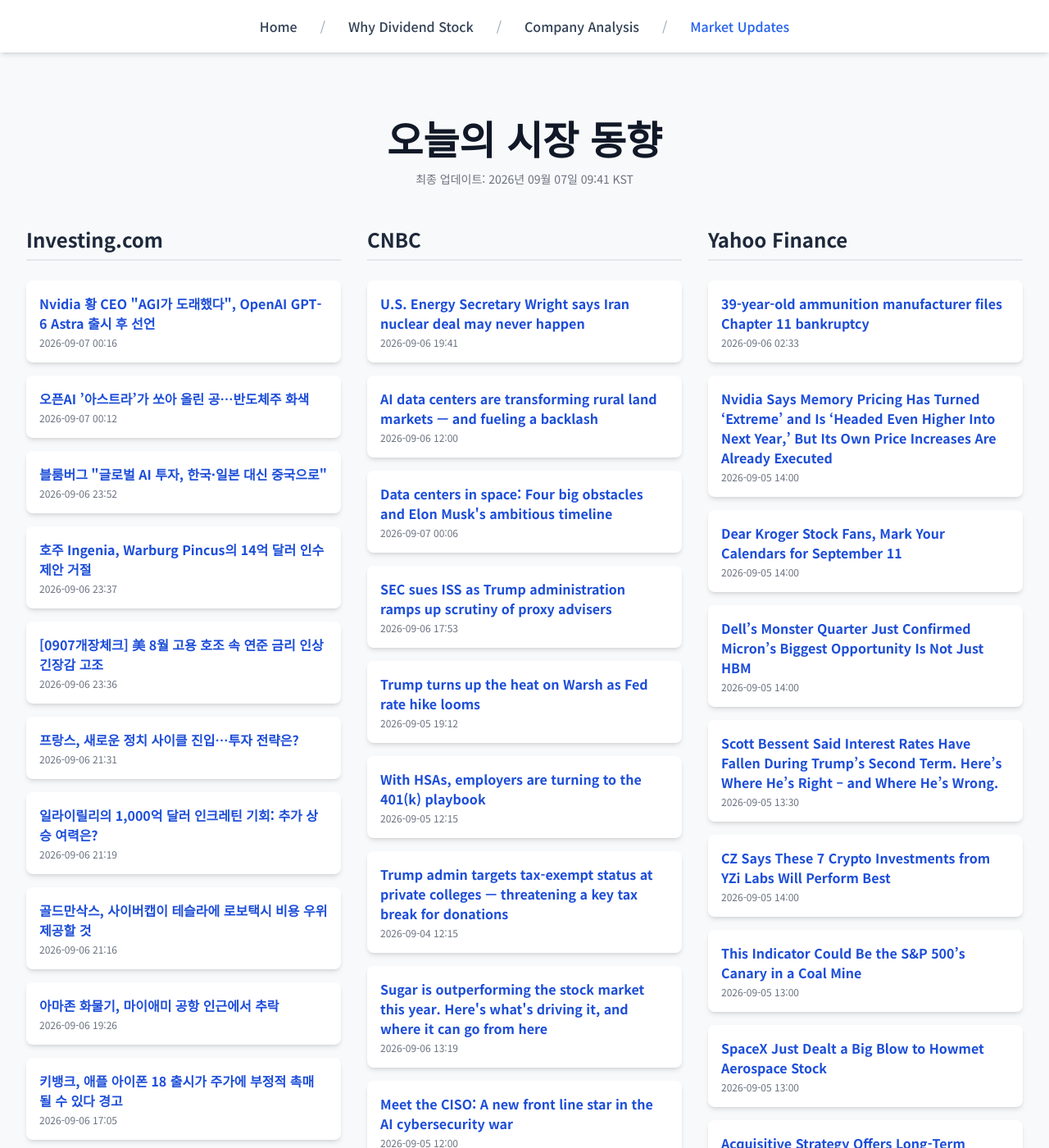
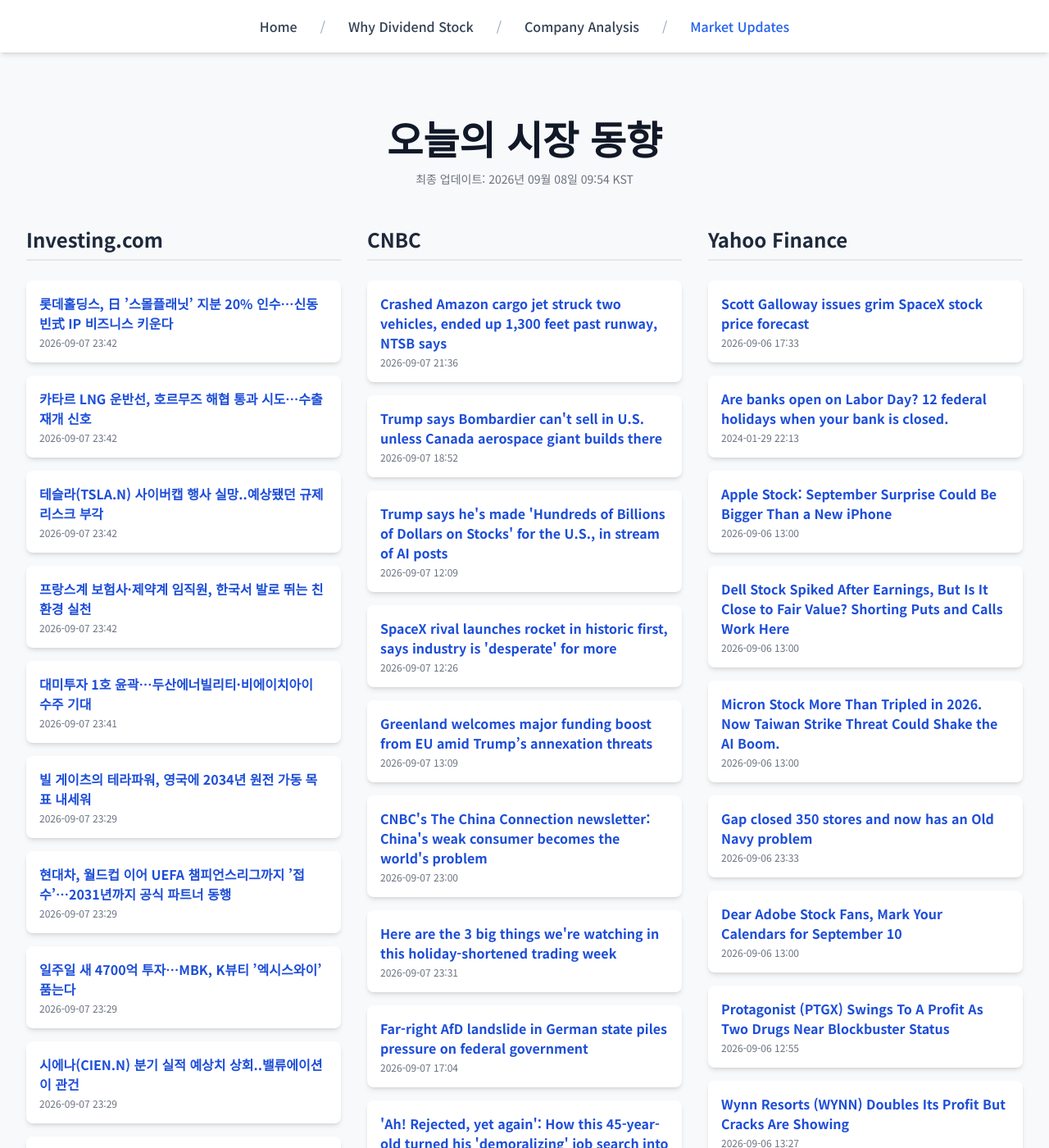
Before and after one commit to Kay-Hwang/my-company-analysis, a Jekyll site: the page built from market-updates.html, in a window 1280 px wide and 1400 px high. Shown: the whole window at 82% size. Built offline with Jekyll 4.4.1, drawn with Linux system fonts in a browser that asks for light colours; nearby versions of some CDN libraries; a script that is not in the unit is left out; some of the changed text lies outside the part shown.

Commit message:
Update daily data

```diff
--- a/_data/latest_data.json
+++ b/_data/latest_data.json
@@ -1,190 +1,190 @@
 {
-  "lastUpdated": "2026년 09월 07일 09:41 KST",
+  "lastUpdated": "2026년 09월 08일 09:54 KST",
   "news": {
     "investing": [
       {
-        "title": "Nvidia 황 CEO \"AGI가 도래했다\", OpenAI GPT-6 Astra 출시 후 선언",
-        "link": "https://kr.investing.com/news/stock-market-news/article-2085553",
-        "pubDate": "2026-09-07 00:16:58",
-        "summary": "Nvidia 황 CEO \"AGI가 도래했다\", OpenAI GPT-6 Astra 출시 후 선언"
+        "title": "롯데홀딩스, 日 ’스몰플래닛’ 지분 20% 인수…신동빈式 IP 비즈니스 키운다",
+        "link": "https://kr.investing.com/news/stock-market-news/article-2085948",
+        "pubDate": "2026-09-07 23:42:44",
+        "summary": "롯데홀딩스, 日 ’스몰플래닛’ 지분 20% 인수…신동빈式 IP 비즈니스 키운다"
       },
       {
-        "title": "오픈AI ’아스트라’가 쏘아 올린 공…반도체주 화색",
-        "link": "https://kr.investing.com/news/stock-market-news/article-2085551",
-        "pubDate": "2026-09-07 00:12:13",
-        "summary": "오픈AI ’아스트라’가 쏘아 올린 공…반도체주 화색"
+        "title": "카타르 LNG 운반선, 호르무즈 해협 통과 시도…수출 재개 신호",
+        "link": "https://kr.investing.com/news/stock-market-news/article-2085947",
+        "pubDate": "2026-09-07 23:42:42",
+        "summary": "카타르 LNG 운반선, 호르무즈 해협 통과 시도…수출 재개 신호"
       },
       {
-        "title": "블룸버그 \"글로벌 AI 투자, 한국·일본 대신 중국으로\"",
-        "link": "https://kr.investing.com/news/stock-market-news/article-2085537",
-        "pubDate": "2026-09-06 23:52:27",
-        "summary": "블룸버그 \"글로벌 AI 투자, 한국·일본 대신 중국으로\""
+        "title": "테슬라(TSLA.N) 사이버캡 행사 실망..예상됐던 규제 리스크 부각",
+        "link": "https://kr.investing.com/news/stock-market-news/article-2085946",
+        "pubDate": "2026-09-07 23:42:41",
+        "summary": "테슬라(TSLA.N) 사이버캡 행사 실망..예상됐던 규제 리스크 부각"
       },
       {
-        "title": "호주 Ingenia, Warburg Pincus의 14억 달러 인수 제안 거절",
-        "link": "https://kr.investing.com/news/stock-market-news/article-2085535",
-        "pubDate": "2026-09-06 23:37:35",
-        "summary": "호주 Ingenia, Warburg Pincus의 14억 달러 인수 제안 거절"
+        "title": "프랑스계 보험사·제약계 임직원, 한국서 발로 뛰는 친환경 실천",
+        "link": "https://kr.investing.com/news/stock-market-news/article-2085950",
+        "pubDate": "2026-09-07 23:42:06",
+        "summary": "프랑스계 보험사·제약계 임직원, 한국서 발로 뛰는 친환경 실천"
       },
       {
-        "title": "[0907개장체크] 美 8월 고용 호조 속 연준 금리 인상 긴장감 고조",
-        "link": "https://kr.investing.com/news/stock-market-news/article-2085531",
-        "pubDate": "2026-09-06 23:36:34",
-        "summary": "[0907개장체크] 美 8월 고용 호조 속 연준 금리 인상 긴장감 고조"
+        "title": "대미투자 1호 윤곽…두산에너빌리티·비에이치아이 수주 기대",
+        "link": "https://kr.investing.com/news/stock-market-news/article-2085949",
+        "pubDate": "2026-09-07 23:41:51",
+        "summary": "대미투자 1호 윤곽…두산에너빌리티·비에이치아이 수주 기대"
       },
       {
-        "title": "프랑스, 새로운 정치 사이클 진입…투자 전략은?",
-        "link": "https://kr.investing.com/news/stock-market-news/article-2085527",
-        "pubDate": "2026-09-06 21:31:16",
-        "summary": "프랑스, 새로운 정치 사이클 진입…투자 전략은?"
+        "title": "빌 게이츠의 테라파워, 영국에 2034년 원전 가동 목표 내세워",
+        "link": "https://kr.investing.com/news/stock-market-news/article-2085945",
+        "pubDate": "2026-09-07 23:29:18",
+        "summary": "빌 게이츠의 테라파워, 영국에 2034년 원전 가동 목표 내세워"
       },
       {
-        "title": "일라이릴리의 1,000억 달러 인크레틴 기회: 추가 상승 여력은?",
-        "link": "https://kr.investing.com/news/stock-market-news/article-2085525",
-        "pubDate": "2026-09-06 21:19:22",
-        "summary": "일라이릴리의 1,000억 달러 인크레틴 기회: 추가 상승 여력은?"
+        "title": "현대차, 월드컵 이어 UEFA 챔피언스리그까지 ’접수’…2031년까지 공식 파트너 동행",
+        "link": "https://kr.investing.com/news/stock-market-news/article-2085944",
+        "pubDate": "2026-09-07 23:29:16",
+        "summary": "현대차, 월드컵 이어 UEFA 챔피언스리그까지 ’접수’…2031년까지 공식 파트너 동행"
       },
       {
-        "title": "골드만삭스, 사이버캡이 테슬라에 로보택시 비용 우위 제공할 것",
-        "link": "https://kr.investing.com/news/stock-market-news/article-2085523",
-        "pubDate": "2026-09-06 21:16:58",
-        "summary": "골드만삭스, 사이버캡이 테슬라에 로보택시 비용 우위 제공할 것"
+        "title": "일주일 새 4700억 투자…MBK, K뷰티 ’엑시스와이’ 품는다",
+        "link": "https://kr.investing.com/news/stock-market-news/article-2085943",
+        "pubDate": "2026-09-07 23:29:14",
+        "summary": "일주일 새 4700억 투자…MBK, K뷰티 ’엑시스와이’ 품는다"
       },
       {
-        "title": "아마존 화물기, 마이애미 공항 인근에서 추락",
-        "link": "https://kr.investing.com/news/stock-market-news/article-2085519",
-        "pubDate": "2026-09-06 19:26:44",
-        "summary": "아마존 화물기, 마이애미 공항 인근에서 추락"
+        "title": "시에나(CIEN.N) 분기 실적 예상치 상회..밸류에이션이 관건",
+        "link": "https://kr.investing.com/news/stock-market-news/article-2085941",
+        "pubDate": "2026-09-07 23:29:12",
+        "summary": "시에나(CIEN.N) 분기 실적 예상치 상회..밸류에이션이 관건"
       },
       {
-        "title": "키뱅크, 애플 아이폰 18 출시가 주가에 부정적 촉매 될 수 있다 경고",
-        "link": "https://kr.investing.com/news/stock-market-news/article-2085516",
-        "pubDate": "2026-09-06 17:05:45",
-        "summary": "키뱅크, 애플 아이폰 18 출시가 주가에 부정적 촉매 될 수 있다 경고"
+        "title": "아마존(AMZN.N) 화물기 추락 사고..물류 안전·규제 리스크 부상",
+        "link": "https://kr.investing.com/news/stock-market-news/article-2085940",
+        "pubDate": "2026-09-07 23:29:10",
+        "summary": "아마존(AMZN.N) 화물기 추락 사고..물류 안전·규제 리스크 부상"
       }
     ],
     "cnbc": [
       {
-        "title": "U.S. Energy Secretary Wright says Iran nuclear deal may never happen",
-        "link": "https://www.cnbc.com/2026/09/06/iran-us-response-oil-tanker-strikes.html",
-        "pubDate": "Sun, 06 Sep 2026 19:41:23 GMT",
-        "summary": "Iran warned of faster, heavier retaliation against U.S. attacks while acknowledging the war’s mounting toll on its economy."
+        "title": "Crashed Amazon cargo jet struck two vehicles, ended up 1,300 feet past runway, NTSB says",
+        "link": "https://www.cnbc.com/2026/09/07/crashed-amazon-cargo-jet-struck-two-vehicles-ended-up-1300-feet-past-runway-ntsb-says.html",
+        "pubDate": "Mon, 07 Sep 2026 21:36:12 GMT",
+        "summary": "The chair of the National Transportation Safety Board didn't provide details on the cause of the crash in Miami, which killed at least five people."
       },
       {
-        "title": "AI data centers are transforming rural land markets — and fueling a backlash",
-        "link": "https://www.cnbc.com/2026/09/06/ai-data-centers-are-transforming-rural-land-markets-fueling-backlash.html",
-        "pubDate": "Sun, 06 Sep 2026 12:00:01 GMT",
-        "summary": "The data center buildout is driving up the price of rural land as some farmers and property owners buy in and others push back against development."
+        "title": "Trump says Bombardier can't sell in U.S. unless Canada aerospace giant builds there",
+        "link": "https://www.cnbc.com/2026/09/07/trump-bombardier-cant-sell-in-us-unless-canada-aerospace-giant-builds-there.html",
+        "pubDate": "Mon, 07 Sep 2026 18:52:24 GMT",
+        "summary": "Trump's announcement comes on the eve of Canadian retaliatory tariffs set to take effect Tuesday on $20 billion of U.S. goods."
+      },
+      {
+        "title": "Trump says he's made 'Hundreds of Billions of Dollars on Stocks' for the U.S., in stream of AI posts",
+        "link": "https://www.cnbc.com/2026/09/07/trump-truth-social-ai-images-posting-spree.html",
+        "pubDate": "Mon, 07 Sep 2026 12:09:41 GMT",
+        "summary": "U.S. President Donald Trump posted a stream of AI-generated images and a series of sweeping and unverified claims on Truth Social on Sunday"
+      },
+      {
+        "title": "SpaceX rival launches rocket in historic first, says industry is 'desperate' for more",
+        "link": "https://www.cnbc.com/2026/09/07/isar-aerospace-spacex-rival-rocket-launch.html",
+        "pubDate": "Mon, 07 Sep 2026 12:26:40 GMT",
+        "summary": "Isar Aerospace reached orbit on its second test flight as the German rocket startup looks to scale production amid booming satellite launch demand."
+      },
+      {
+        "title": "Greenland welcomes major funding boost from EU amid Trump’s annexation threats",
+        "link": "https://www.cnbc.com/2026/09/07/greenland-eu-trump-critical-minerals-arctic.html",
+        "pubDate": "Mon, 07 Sep 2026 13:09:36 GMT",
+        "summary": "It comes shortly after Icelanders voted to reject restarting EU membership talks and as Trump renews his push to acquire Greenland on national security grounds."
+      },
+      {
+        "title": "CNBC's The China Connection newsletter: China's weak consumer becomes the world's problem",
+        "link": "https://www.cnbc.com/2026/09/07/cnbc-china-connection-weak-consumption-trade-deficit-g20.html",
+        "pubDate": "Mon, 07 Sep 2026 23:00:01 GMT",
+        "summary": "A Group of 20 finance meeting in the U.S. this month has now elevated the debate over whether China's exports have cost people in other countries their jobs."
+      },
+      {
+        "title": "Here are the 3 big things we're watching in this holiday-shortened trading week",
+        "link": "https://www.cnbc.com/2026/09/07/here-are-the-3-big-things-were-watching-in-this-holiday-shortened-trading-week.html",
+        "pubDate": "Mon, 07 Sep 2026 23:31:25 GMT",
+        "summary": "The week will be dominated by inflation data. Plus, Apple's new CEO has his first big test."
+      },
+      {
+        "title": "Far-right AfD landslide in German state piles pressure on federal government",
+        "link": "https://www.cnbc.com/2026/09/07/afd-germany-economy-merz.html",
+        "pubDate": "Mon, 07 Sep 2026 17:04:21 GMT",
+        "summary": "The \"extraordinary\" result may be the \"most consequential German state-election result of the postwar era,\" according to analysts."
+      },
+      {
+        "title": "'Ah! Rejected, yet again': How this 45-year-old turned his 'demoralizing' job search into a one-man show",
+        "link": "https://www.cnbc.com/2026/09/07/45-year-old-turns-job-search-into-a-one-man-show.html",
+        "pubDate": "Mon, 07 Sep 2026 15:55:48 GMT",
+        "summary": "After months of fruitlessly searching for a job, Tim Millard decided to turn his calamity into comedy."
       },
       {
         "title": "Data centers in space: Four big obstacles and Elon Musk's ambitious timeline",
         "link": "https://www.cnbc.com/2026/09/07/data-centers-space-elon-musk-obstacles.html",
-        "pubDate": "Mon, 07 Sep 2026 00:06:18 GMT",
+        "pubDate": "Mon, 07 Sep 2026 05:56:40 GMT",
         "summary": "Data centers in space: Four big obstacles and Elon Musk's ambitious timeline"
-      },
-      {
-        "title": "SEC sues ISS as Trump administration ramps up scrutiny of proxy advisers",
-        "link": "https://www.cnbc.com/2026/09/06/sec-iss-proxy-adviser-subpoena.html",
-        "pubDate": "Sun, 06 Sep 2026 17:53:53 GMT",
-        "summary": "The SEC sued Institutional Shareholder Services to enforce a subpoena as the Trump administration increases scrutiny of influential proxy advisers."
-      },
-      {
-        "title": "Trump turns up the heat on Warsh as Fed rate hike looms",
-        "link": "https://www.cnbc.com/2026/09/05/trump-warsh-fed-september-rate-hike.html",
-        "pubDate": "Sat, 05 Sep 2026 19:12:53 GMT",
-        "summary": "Ten days ahead of the next Federal Reserve meeting, the Trump administration looks to be in a full-court press to halt a rate hike in its tracks."
-      },
-      {
-        "title": "With HSAs, employers are turning to the 401(k) playbook",
-        "link": "https://www.cnbc.com/2026/09/05/hsa-401k-plan-retirement-automatic-enrollment.html",
-        "pubDate": "Sat, 05 Sep 2026 12:15:42 GMT",
-        "summary": "More employers are automatically enrolling workers into health savings accounts and paying contributions like a \"match.\""
-      },
-      {
-        "title": "Trump admin targets tax-exempt status at private colleges — threatening a key tax break for donations",
-        "link": "https://www.cnbc.com/2026/09/03/treasury-irs-proposal-tax-exempt-schools-charitable-donations.html",
-        "pubDate": "Fri, 04 Sep 2026 12:15:44 GMT",
-        "summary": "The Treasury has proposed regulations that would strip thousands of private schools of their tax-exempt status and threaten a valuable tax break for donations."
-      },
-      {
-        "title": "Sugar is outperforming the stock market this year. Here's what's driving it, and where it can go from here",
-        "link": "https://www.cnbc.com/2026/09/06/sugar-is-outperforming-the-stock-market-this-year-whats-driving-it.html",
-        "pubDate": "Sun, 06 Sep 2026 13:19:01 GMT",
-        "summary": "The sweetener's prices surged last week, reflecting a sharp deterioration in the global supply outlook."
-      },
-      {
-        "title": "Meet the CISO: A new front line star in the AI cybersecurity war",
-        "link": "https://www.cnbc.com/2026/09/05/ai-cybersecurity-ciso-executive.html",
-        "pubDate": "Sat, 05 Sep 2026 12:00:01 GMT",
-        "summary": "The OpenAI-Hugging Face agent hack sent shockwaves through the business world and helped put the chief information security officer into the spotlight."
-      },
-      {
-        "title": "‘Model fatigue’ sets in as AI labs race to roll out new versions at frenetic pace",
-        "link": "https://www.cnbc.com/2026/09/06/meta-google-openai-anthropic-ai-model-fatigue.html",
-        "pubDate": "Sun, 06 Sep 2026 12:13:49 GMT",
-        "summary": "Anthropic, OpenAI, Meta and Google all released model updates this week, while Nvidia said it's acquiring open-source AI platform Hugging Face."
       }
     ],
     "yahoo": [
       {
-        "title": "39-year-old ammunition manufacturer files Chapter 11 bankruptcy",
-        "link": "https://finance.yahoo.com/small-business/articles/39-old-major-bullet-manufacturer-023300278.html",
-        "pubDate": "2026-09-06T02:33:00Z",
-        "summary": "39-year-old ammunition manufacturer files Chapter 11 bankruptcy"
+        "title": "Scott Galloway issues grim SpaceX stock price forecast",
+        "link": "https://finance.yahoo.com/markets/stocks/articles/scott-galloway-issues-grim-spacex-173300856.html",
+        "pubDate": "2026-09-06T17:33:00Z",
+        "summary": "Scott Galloway issues grim SpaceX stock price forecast"
       },
       {
-        "title": "Nvidia Says Memory Pricing Has Turned ‘Extreme’ and Is ‘Headed Even Higher Into Next Year,’ But Its Own Price Increases Are Already Executed",
-        "link": "https://finance.yahoo.com/technology/ai/articles/nvidia-says-memory-pricing-turned-140002011.html",
-        "pubDate": "2026-09-05T14:00:02Z",
-        "summary": "Nvidia Says Memory Pricing Has Turned ‘Extreme’ and Is ‘Headed Even Higher Into Next Year,’ But Its Own Price Increases Are Already Executed"
+        "title": "Are banks open on Labor Day? 12 federal holidays when your bank is closed.",
+        "link": "https://finance.yahoo.com/personal-finance/banking/article/are-banks-open-today-221315751.html",
+        "pubDate": "2024-01-29T22:13:15Z",
+        "summary": "Are banks open on Labor Day? 12 federal holidays when your bank is closed."
       },
       {
-        "title": "Dear Kroger Stock Fans, Mark Your Calendars for September 11",
-        "link": "https://finance.yahoo.com/markets/stocks/articles/dear-kroger-stock-fans-mark-140002214.html",
-        "pubDate": "2026-09-05T14:00:02Z",
-        "summary": "Dear Kroger Stock Fans, Mark Your Calendars for September 11"
+        "title": "Apple Stock: September Surprise Could Be Bigger Than a New iPhone",
+        "link": "https://finance.yahoo.com/markets/stocks/articles/apple-stock-september-surprise-could-130002154.html",
+        "pubDate": "2026-09-06T13:00:02Z",
+        "summary": "Apple Stock: September Surprise Could Be Bigger Than a New iPhone"
       },
       {
-        "title": "Dell’s Monster Quarter Just Confirmed Micron’s Biggest Opportunity Is Not Just HBM",
-        "link": "https://finance.yahoo.com/markets/stocks/articles/dell-monster-quarter-just-confirmed-140002996.html",
-        "pubDate": "2026-09-05T14:00:02Z",
-        "summary": "Dell’s Monster Quarter Just Confirmed Micron’s Biggest Opportunity Is Not Just HBM"
+        "title": "Dell Stock Spiked After Earnings, But Is It Close to Fair Value? Shorting Puts and Calls Work Here",
+        "link": "https://finance.yahoo.com/markets/options/articles/dell-stock-spiked-earnings-close-130002194.html",
+        "pubDate": "2026-09-06T13:00:02Z",
+        "summary": "Dell Stock Spiked After Earnings, But Is It Close to Fair Value? Shorting Puts and Calls Work Here"
       },
       {
-        "title": "Scott Bessent Said Interest Rates Have Fallen During Trump’s Second Term. Here’s Where He’s Right – and Where He’s Wrong.",
-        "link": "https://finance.yahoo.com/economy/policy/articles/scott-bessent-said-interest-rates-133002371.html",
-        "pubDate": "2026-09-05T13:30:02Z",
-        "summary": "Scott Bessent Said Interest Rates Have Fallen During Trump’s Second Term. Here’s Where He’s Right – and Where He’s Wrong."
+        "title": "Micron Stock More Than Tripled in 2026. Now Taiwan Strike Threat Could Shake the AI Boom.",
+        "link": "https://finance.yahoo.com/markets/stocks/articles/micron-stock-more-tripled-2026-130002463.html",
+        "pubDate": "2026-09-06T13:00:02Z",
+        "summary": "Micron Stock More Than Tripled in 2026. Now Taiwan Strike Threat Could Shake the AI Boom."
       },
       {
-        "title": "CZ Says These 7 Crypto Investments from YZi Labs Will Perform Best",
-        "link": "https://finance.yahoo.com/markets/crypto/articles/cz-says-7-crypto-investments-140000139.html",
-        "pubDate": "2026-09-05T14:00:00Z",
-        "summary": "CZ Says These 7 Crypto Investments from YZi Labs Will Perform Best"
+        "title": "Gap closed 350 stores and now has an Old Navy problem",
+        "link": "https://finance.yahoo.com/markets/stocks/articles/gap-closed-350-stores-now-233354471.html",
+        "pubDate": "2026-09-06T23:33:54Z",
+        "summary": "Gap closed 350 stores and now has an Old Navy problem"
       },
       {
-        "title": "This Indicator Could Be the S&P 500’s Canary in a Coal Mine",
-        "link": "https://finance.yahoo.com/markets/stocks/articles/indicator-could-p-500-canary-130003859.html",
-        "pubDate": "2026-09-05T13:00:03Z",
-        "summary": "This Indicator Could Be the S&P 500’s Canary in a Coal Mine"
+        "title": "Dear Adobe Stock Fans, Mark Your Calendars for September 10",
+        "link": "https://finance.yahoo.com/technology/ai/articles/dear-adobe-stock-fans-mark-130002907.html",
+        "pubDate": "2026-09-06T13:00:02Z",
+        "summary": "Dear Adobe Stock Fans, Mark Your Calendars for September 10"
       },
       {
-        "title": "SpaceX Just Dealt a Big Blow to Howmet Aerospace Stock",
-        "link": "https://finance.yahoo.com/markets/stocks/articles/spacex-just-dealt-big-blow-130002822.html",
-        "pubDate": "2026-09-05T13:00:02Z",
-        "summary": "SpaceX Just Dealt a Big Blow to Howmet Aerospace Stock"
+        "title": "Protagonist (PTGX) Swings To A Profit As Two Drugs Near Blockbuster Status",
+        "link": "https://finance.yahoo.com/healthcare/articles/protagonist-ptgx-swings-profit-two-125554207.html",
+        "pubDate": "2026-09-06T12:55:54Z",
+        "summary": "Protagonist (PTGX) Swings To A Profit As Two Drugs Near Blockbuster Status"
       },
       {
-        "title": "Acquisitive Strategy Offers Long-Term Prospects for QXO Inc. (QXO) Despite Dilution and Integration Risks",
-        "link": "https://finance.yahoo.com/markets/stocks/articles/acquisitive-strategy-offers-long-term-125906273.html",
-        "pubDate": "2026-09-05T12:59:06Z",
-        "summary": "Acquisitive Strategy Offers Long-Term Prospects for QXO Inc. (QXO) Despite Dilution and Integration Risks"
+        "title": "Wynn Resorts (WYNN) Doubles Its Profit But Cracks Are Showing",
+        "link": "https://finance.yahoo.com/markets/stocks/articles/wynn-resorts-wynn-doubles-profit-132704112.html",
+        "pubDate": "2026-09-06T13:27:04Z",
+        "summary": "Wynn Resorts (WYNN) Doubles Its Profit But Cracks Are Showing"
       },
       {
-        "title": "Why It’s Time to Load Up on SoFi Stock",
-        "link": "https://finance.yahoo.com/markets/stocks/articles/why-time-load-sofi-stock-142109094.html",
-        "pubDate": "2026-09-05T14:21:09Z",
-        "summary": "Why It’s Time to Load Up on SoFi Stock"
+        "title": "Voya Financial’s (VOYA) Earnings Fell While Its Retirement Business Boomed",
+        "link": "https://finance.yahoo.com/markets/stocks/articles/voya-financial-voya-earnings-fell-124948124.html",
+        "pubDate": "2026-09-06T12:49:48Z",
+        "summary": "Voya Financial’s (VOYA) Earnings Fell While Its Retirement Business Boomed"
       }
     ]
   }
```
